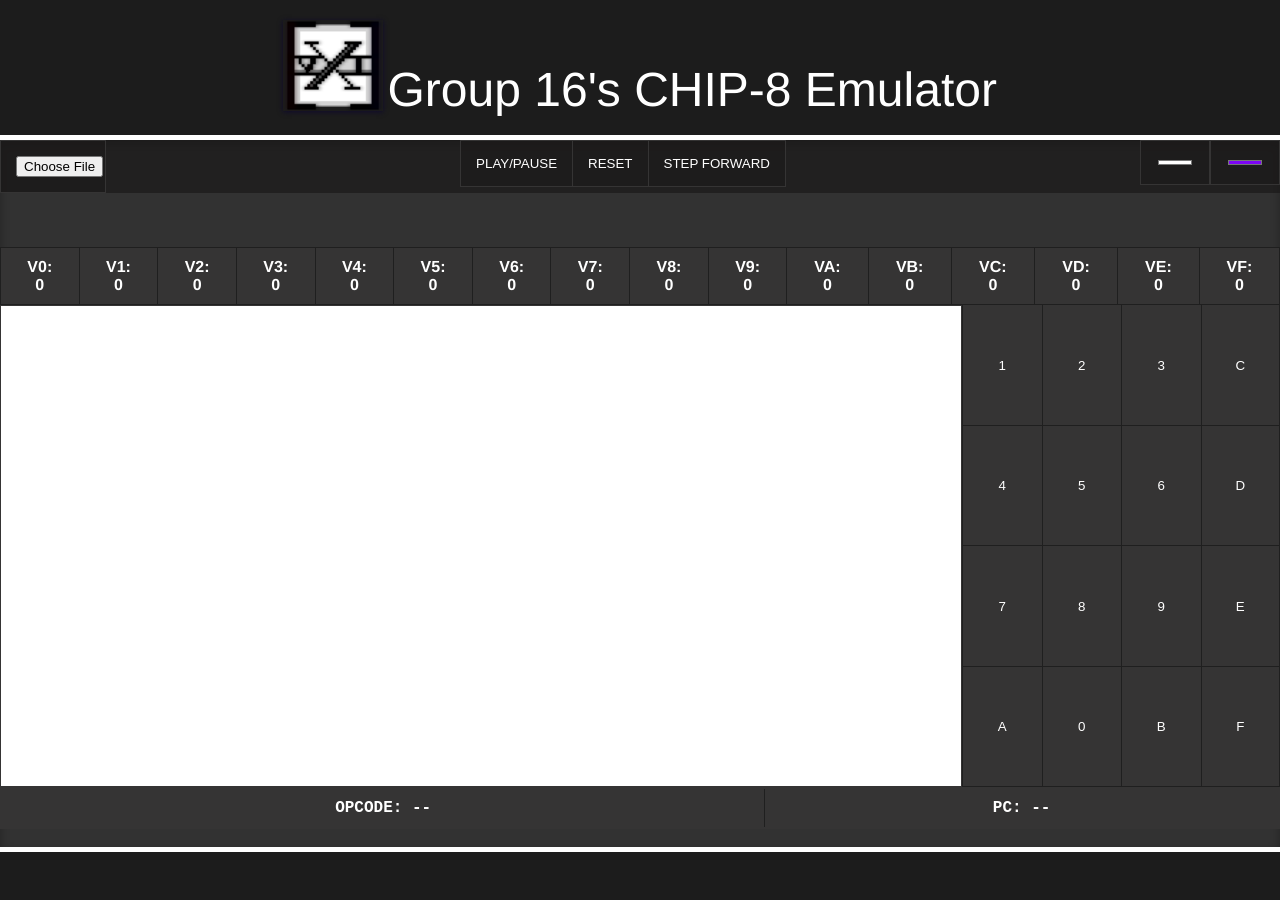
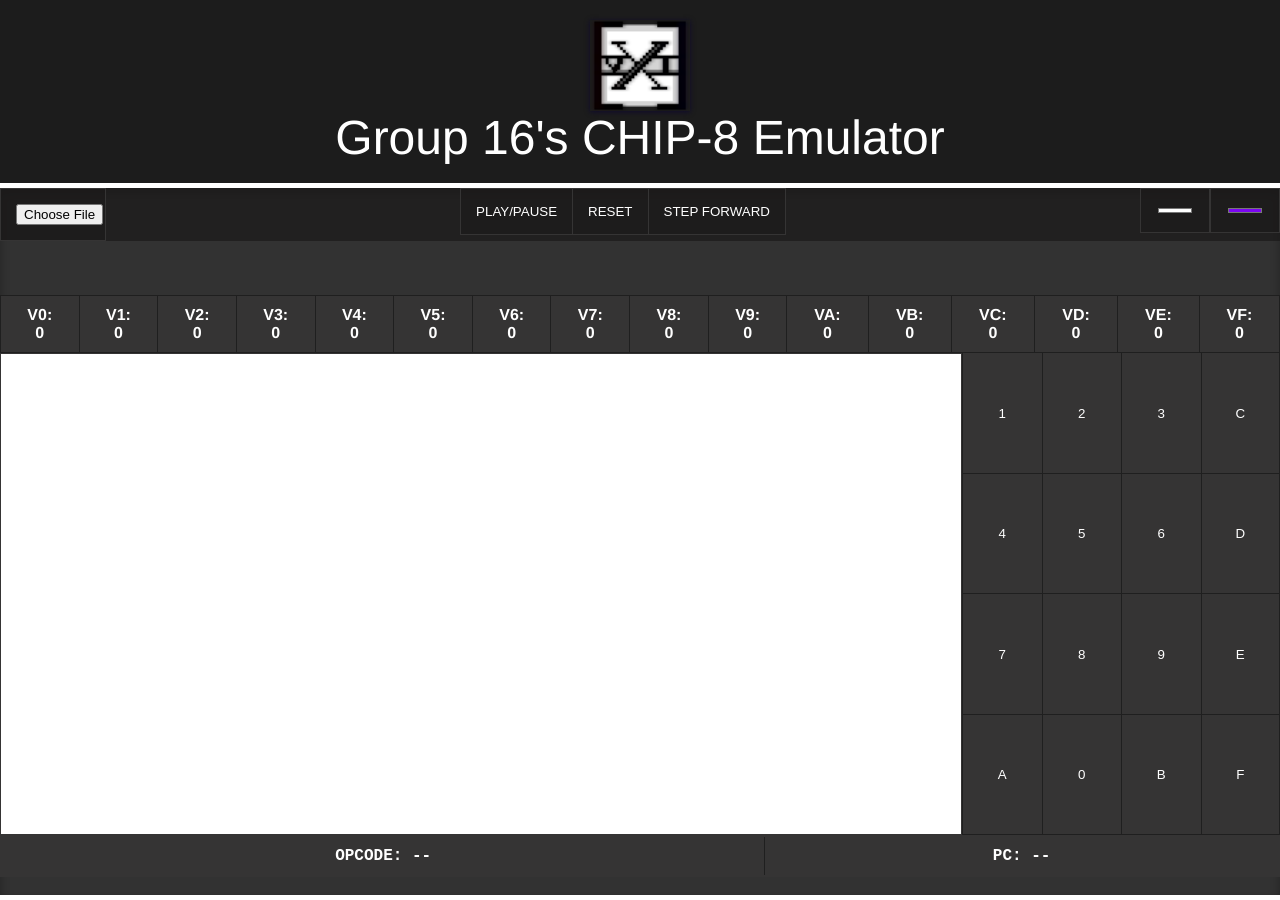
Before and after one commit to quadracation/Chip8-emulator, a website: page index.html in a window 1280 px wide. Before the commit the page ends 852 px from the top, so only its background shows below. Drawn offline with Linux system fonts and the light colour scheme.

Commit message:
Fixed borders and title

```diff
--- a/emulator.css
+++ b/emulator.css
@@ -6,7 +6,7 @@
 	color: white;
 	margin: 0px;
 	/* background: linear-gradient(0.6turn, grey, white); */
-	background: #1C1C1C;
+	background: #1c1c1c;
 }
 
 #wrapper {
--- a/index.html
+++ b/index.html
@@ -13,8 +13,8 @@
 <!-- =================================================================================================================== -->
 <!--Title Display-->
 <div>
-    <center><img src="Logo.png" alt="Team#16" width="100" id="logo">
-    <font size="20">Group 16's CHIP-8 Emulator</font></center>
+    <center><img src="Logo.png" alt="Team#16" width="100" id="logo"></center>
+    <center><font size="20">Group 16's CHIP-8 Emulator</font></center>
 </div>
 <br>
 <div id="sound">
```
